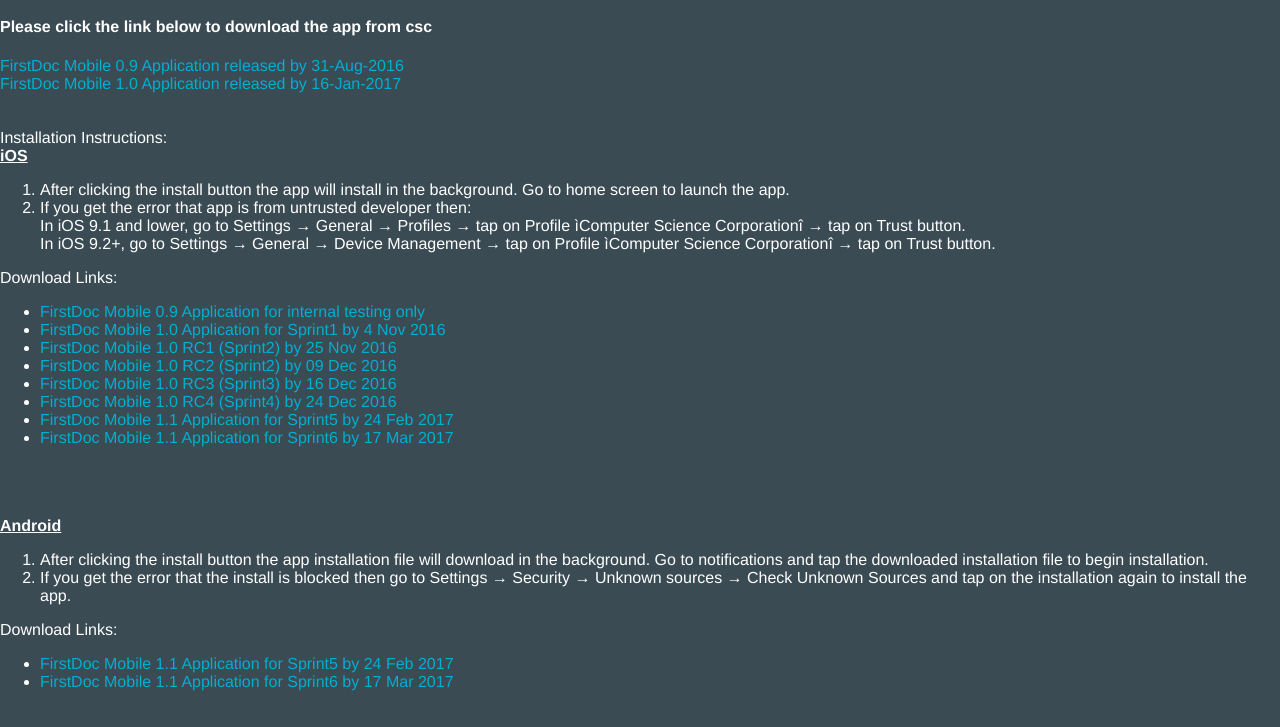
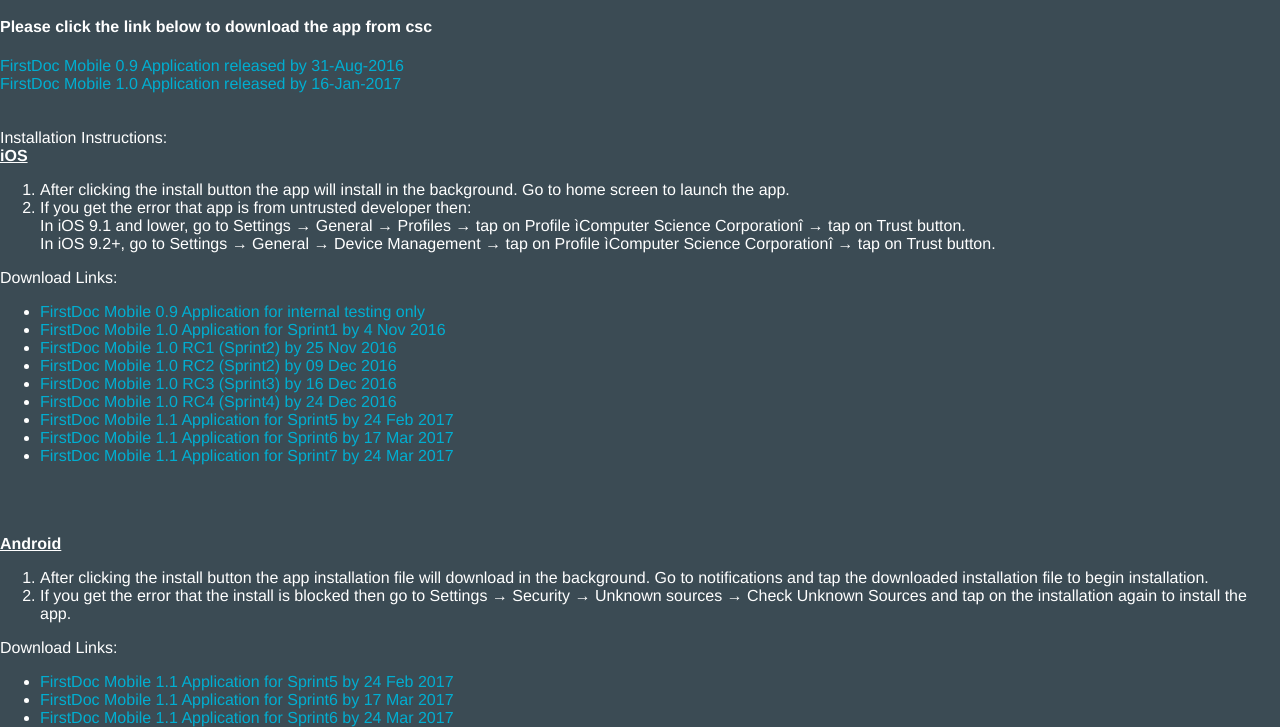
Before and after one commit to snguyen39/cscfirstdoc-1480572980155, a website: page views/index.html in a window 1280 px wide. Shown: the part 220-947 px from the top of the page. Before the commit the page ends 911 px from the top, so only its background shows below. Drawn offline with Linux system fonts and the light colour scheme.

Commit message:
Update index.html

```diff
--- a/views/index.html
+++ b/views/index.html
@@ -42,6 +42,7 @@
  	<li><a href="itms-services://?action=download-manifest&url=https://cscfirstdoc.mybluemix.net/build/FirstDocMobileSprint4Rc4Branch.plist">FirstDoc Mobile 1.0 RC4 (Sprint4) by 24 Dec 2016</a></li>
 	<li><a href="itms-services://?action=download-manifest&url=https://cscfirstdoc.mybluemix.net/build/FirstDocMobileSprint5RC1.plist">FirstDoc Mobile 1.1 Application for Sprint5 by 24 Feb 2017</a></li>
 	<li><a href="itms-services://?action=download-manifest&url=https://cscfirstdoc.mybluemix.net/build/FirstDocMobileSprint6RC2.plist">FirstDoc Mobile 1.1 Application for Sprint6 by 17 Mar 2017</a></li>
+	<li><a href="itms-services://?action=download-manifest&url=https://cscfirstdoc.mybluemix.net/build/FirstDocMobileSprint7RC1.plist">FirstDoc Mobile 1.1 Application for Sprint7 by 24 Mar 2017</a></li>
 	</ul>
 
 	<br>
@@ -60,6 +61,7 @@
 	<ul>
 	<li><a href="https://cscfirstdoc.mybluemix.net/build/FirstDocMobileSprint5RC1.apk">FirstDoc Mobile 1.1 Application for Sprint5 by 24 Feb 2017</a></li>
 	<li><a href="https://cscfirstdoc.mybluemix.net/build/FirstDocMobileSprint6RC2.apk">FirstDoc Mobile 1.1 Application for Sprint6 by 17 Mar 2017</a></li>
+	<li><a href="https://cscfirstdoc.mybluemix.net/build/FirstDocMobileSprint7RC1.apk">FirstDoc Mobile 1.1 Application for Sprint6 by 24 Mar 2017</a></li>
 	</ul>
     </div>
     <script type="text/javascript" src="scripts/detect.js"></script>
```
